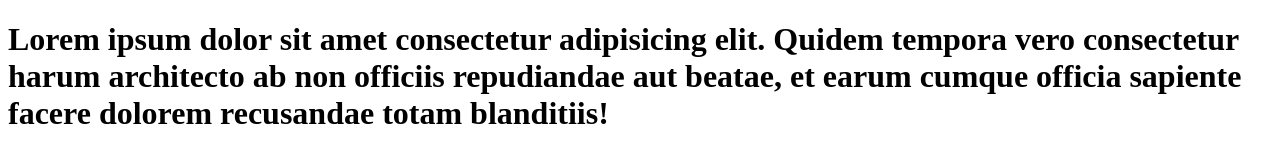
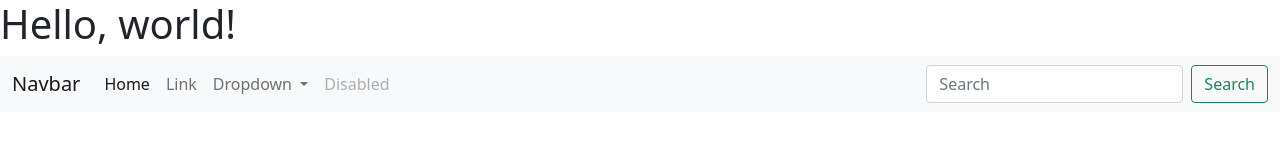
Before and after one commit to muhammad-asif-qbatch/sample-repo, a plain HTML site: page DEVProject/index.html in a window 1280 px wide. Drawn offline with nearby package versions, Linux system fonts and the light colour scheme.

Commit message:
Added navbar elements

```diff
--- a/DEVProject/index.html
+++ b/DEVProject/index.html
@@ -1,12 +1,63 @@
-<!DOCTYPE html>
+<!doctype html>
 <html lang="en">
-<head>
-    <meta charset="UTF-8">
-    <meta http-equiv="X-UA-Compatible" content="IE=edge">
-    <meta name="viewport" content="width=device-width, initial-scale=1.0">
-    <title>Document</title>
-</head>
-<body>
-    <h1>Lorem ipsum dolor sit amet consectetur adipisicing elit. Quidem tempora vero consectetur harum architecto ab non officiis repudiandae aut beatae, et earum cumque officia sapiente facere dolorem recusandae totam blanditiis!</h1>
-</body>
+  <head>
+    <!-- Required meta tags -->
+    <meta charset="utf-8">
+    <meta name="viewport" content="width=device-width, initial-scale=1">
+
+    <!-- Bootstrap CSS -->
+    <link href="https://cdn.jsdelivr.net/npm/bootstrap@5.1.0/dist/css/bootstrap.min.css" rel="stylesheet" integrity="sha384-KyZXEAg3QhqLMpG8r+8fhAXLRk2vvoC2f3B09zVXn8CA5QIVfZOJ3BCsw2P0p/We" crossorigin="anonymous">
+
+    <title>Hello, world!</title>
+  </head>
+  <body>
+    <h1>Hello, world!</h1>
+
+    <!-- Optional JavaScript; choose one of the two! -->
+
+    <!-- Option 1: Bootstrap Bundle with Popper -->
+    <script src="https://cdn.jsdelivr.net/npm/bootstrap@5.1.0/dist/js/bootstrap.bundle.min.js" integrity="sha384-U1DAWAznBHeqEIlVSCgzq+c9gqGAJn5c/t99JyeKa9xxaYpSvHU5awsuZVVFIhvj" crossorigin="anonymous"></script>
+
+    <!-- Option 2: Separate Popper and Bootstrap JS -->
+    <!--
+    <script src="https://cdn.jsdelivr.net/npm/@popperjs/core@2.9.3/dist/umd/popper.min.js" integrity="sha384-eMNCOe7tC1doHpGoWe/6oMVemdAVTMs2xqW4mwXrXsW0L84Iytr2wi5v2QjrP/xp" crossorigin="anonymous"></script>
+    <script src="https://cdn.jsdelivr.net/npm/bootstrap@5.1.0/dist/js/bootstrap.min.js" integrity="sha384-cn7l7gDp0eyniUwwAZgrzD06kc/tftFf19TOAs2zVinnD/C7E91j9yyk5//jjpt/" crossorigin="anonymous"></script>
+    -->
+    <nav class="navbar navbar-expand-lg navbar-light bg-light">
+        <div class="container-fluid">
+          <a class="navbar-brand" href="#">Navbar</a>
+          <button class="navbar-toggler" type="button" data-bs-toggle="collapse" data-bs-target="#navbarSupportedContent" aria-controls="navbarSupportedContent" aria-expanded="false" aria-label="Toggle navigation">
+            <span class="navbar-toggler-icon"></span>
+          </button>
+          <div class="collapse navbar-collapse" id="navbarSupportedContent">
+            <ul class="navbar-nav me-auto mb-2 mb-lg-0">
+              <li class="nav-item">
+                <a class="nav-link active" aria-current="page" href="#">Home</a>
+              </li>
+              <li class="nav-item">
+                <a class="nav-link" href="#">Link</a>
+              </li>
+              <li class="nav-item dropdown">
+                <a class="nav-link dropdown-toggle" href="#" id="navbarDropdown" role="button" data-bs-toggle="dropdown" aria-expanded="false">
+                  Dropdown
+                </a>
+                <ul class="dropdown-menu" aria-labelledby="navbarDropdown">
+                  <li><a class="dropdown-item" href="#">Action</a></li>
+                  <li><a class="dropdown-item" href="#">Another action</a></li>
+                  <li><hr class="dropdown-divider"></li>
+                  <li><a class="dropdown-item" href="#">Something else here</a></li>
+                </ul>
+              </li>
+              <li class="nav-item">
+                <a class="nav-link disabled" href="#" tabindex="-1" aria-disabled="true">Disabled</a>
+              </li>
+            </ul>
+            <form class="d-flex">
+              <input class="form-control me-2" type="search" placeholder="Search" aria-label="Search">
+              <button class="btn btn-outline-success" type="submit">Search</button>
+            </form>
+          </div>
+        </div>
+      </nav>
+  </body>
 </html>
```
